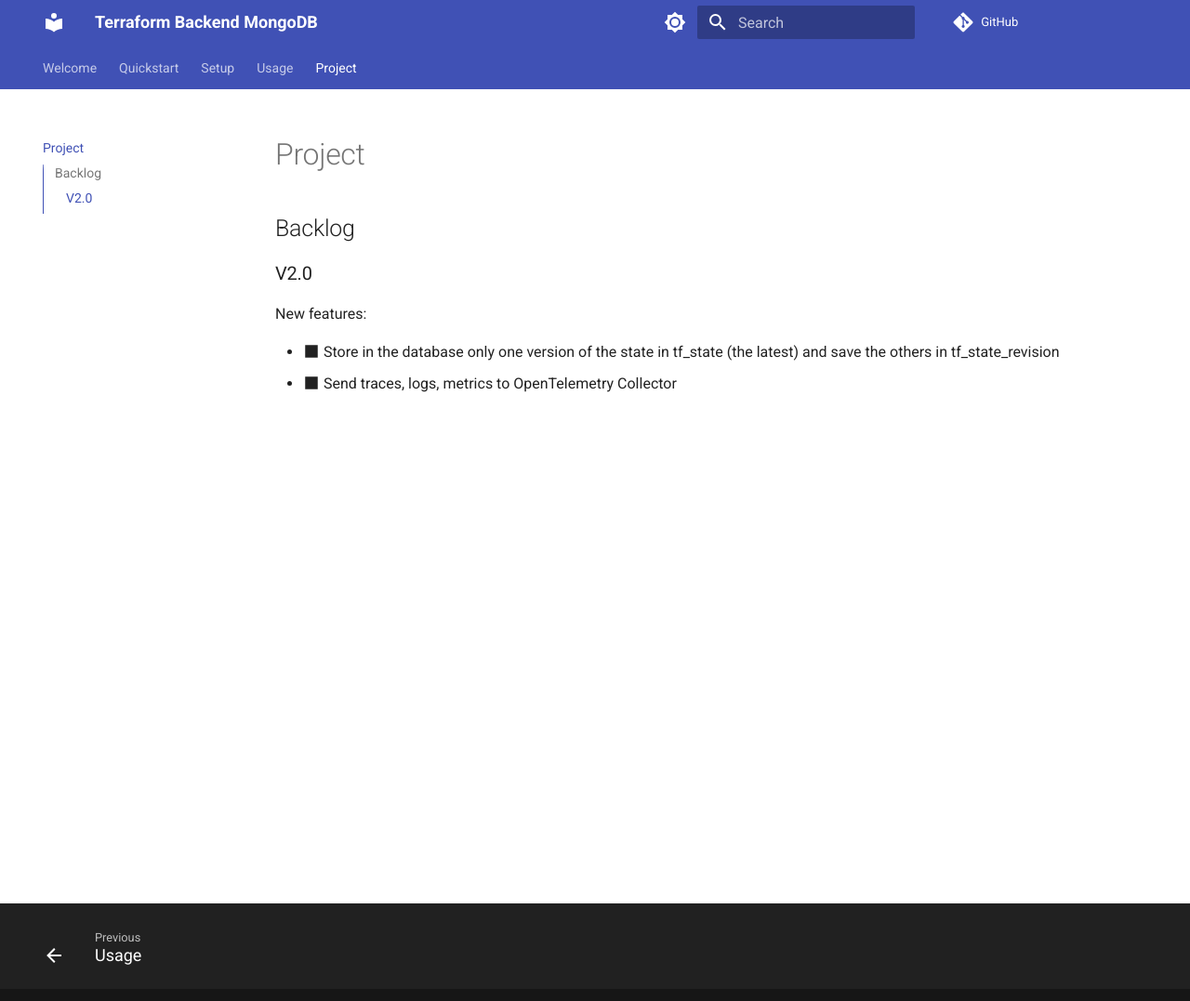
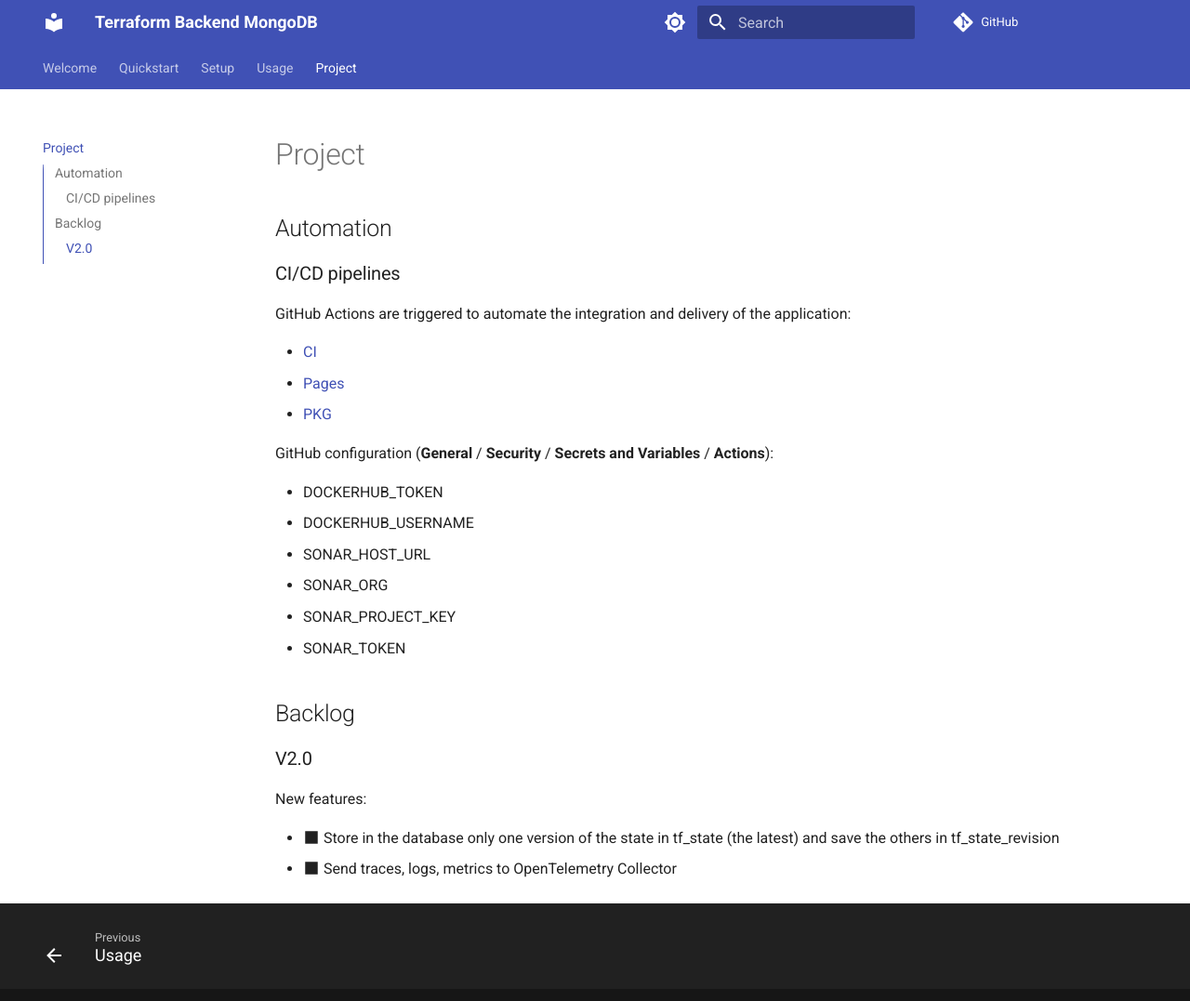
Before and after one commit to devpro/terraform-backend-mongodb, an MkDocs documentation site: the page built from docs/project.md, in a window 1280 px wide and 1088 px high. Shown: the top 1077 px of the window at 93% size. Built offline with MkDocs 1.6.1 and Material for MkDocs 9.7.7, drawn with Linux system fonts in a browser that asks for light colours; comment, search, counter and statistics services are not loaded.

Commit message:
Add GitHub Action for Pages

```diff
--- a/docs/project.md
+++ b/docs/project.md
@@ -1,4 +1,23 @@
 # Project
+
+## Automation
+
+### CI/CD pipelines
+
+GitHub Actions are triggered to automate the integration and delivery of the application:
+
+- [CI](../.github/workflows/ci.yaml)
+- [Pages](../.github/workflows/pages.yaml)
+- [PKG](../.github/workflows/pkg.yaml)
+
+GitHub configuration (**General** / **Security** / **Secrets and Variables** / **Actions**):
+
+- DOCKERHUB_TOKEN
+- DOCKERHUB_USERNAME
+- SONAR_HOST_URL
+- SONAR_ORG
+- SONAR_PROJECT_KEY
+- SONAR_TOKEN
 
 ## Backlog
 
```
Also changed, not shown: CONTRIBUTING.md (+0 -18 lines), 3 other files.
